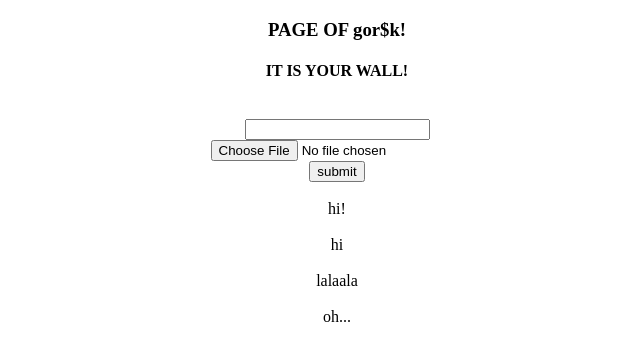
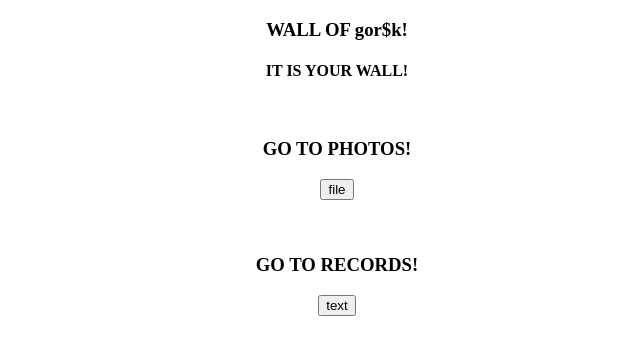
Before and after one commit to UNDERBUFFER/DjangoSocialNetwork, a Django app: page /user/wall/27 in a window 1280 px wide. Shown: the top 341 px of the page, without its empty margins (303-943 px from the left). Run offline with Django 3.2, Linux system fonts and the light colour scheme; a user stored in the database is signed in; data comes from the database, SQL or seed files in the repository.

Commit message:
global changing of templates

```diff
--- a/user/templates/user/only_page.html
+++ /dev/null
@@ -1,6 +0,0 @@
-{% extends 'user/base.html' %}
-{% block in_body %}
-	<center><h3>PAGE OF <b>{{ username }}</b>!</h3></center>
-	<center><h4>{% block whose %}{% endblock %}</h4></center><br />
-	{% block specifically %}{% endblock %}
-{% endblock %}
--- /dev/null
+++ b/user/templates/user/only_photos.html
@@ -0,0 +1,4 @@
+{% extends 'user/base.html' %}
+<center><h3>PHOTOS OF <b>{{ username }}</b>!</h3></center>
+<center><h4>{% block whose %}{% endblock %}</h4></center><br />
+{% block specifically %}{% endblock %}
--- /dev/null
+++ b/user/templates/user/only_records.html
@@ -0,0 +1,4 @@
+{% extends 'user/base.html' %}
+<center><h3>RECORDS OF <b>{{ username }}</b>!</h3></center>
+<center><h4>{% block whose %}{% endblock %}</h4></center><br />
+{% block specifically %}{% endblock %}
--- /dev/null
+++ b/user/templates/user/only_wall.html
@@ -0,0 +1,20 @@
+{% extends 'user/base.html' %}
+{% block in_body %}
+	<center><h3>WALL OF <b>{{ username }}</b>!</h3></center>
+	<center><h4>{% block whose %}{% endblock %}</h4></center><br />
+	<form method="GET">
+        <center>
+            <h3>GO TO PHOTOS!</h3>
+        </center>
+        <center>
+            <input type='submit' name='file' value='file'>
+        </center>
+        <br /><br />
+        <center>
+            <h3>GO TO RECORDS!</h3>
+        </center>
+        <center>
+            <input type="submit" name="text" value="text">
+        </center>
+    </form>
+{% endblock %}
--- a/user/templates/user/your_wall.html
+++ b/user/templates/user/your_wall.html
@@ -1,17 +1,2 @@
-{% extends 'user/only_page.html' %}
+{% extends 'user/only_wall.html' %}
 {% block whose %}IT IS YOUR WALL!{% endblock %}
-{% block specifically %}
-    <form method="POST" enctype="multipart/form-data">
-        <center><input type='text' name='text'></center>
-        <center><input type='file' name='file'></center>
-        <center><input type='submit' name='done' value="submit"></center>
-        <br />
-        {% for record in records %}
-            <center>{{ record }}</center></br>
-        {% endfor %}
-        {% for photo in photos %}
-            <img src="/static/{{ photo }}" width="189" height="255">
-        {% endfor %}
-        {% csrf_token %}
-    </form>
-{% endblock %}
```
Also changed, not shown: user/templates/user/other_photos.html (added, +7 -0 lines), user/templates/user/other_records.html (added, +7 -0 lines), user/templates/user/other_wall.html (+2 -10 lines), user/templates/user/your_photos.html (added, +12 -0 lines), user/templates/user/your_records.html (added, +12 -0 lines).
